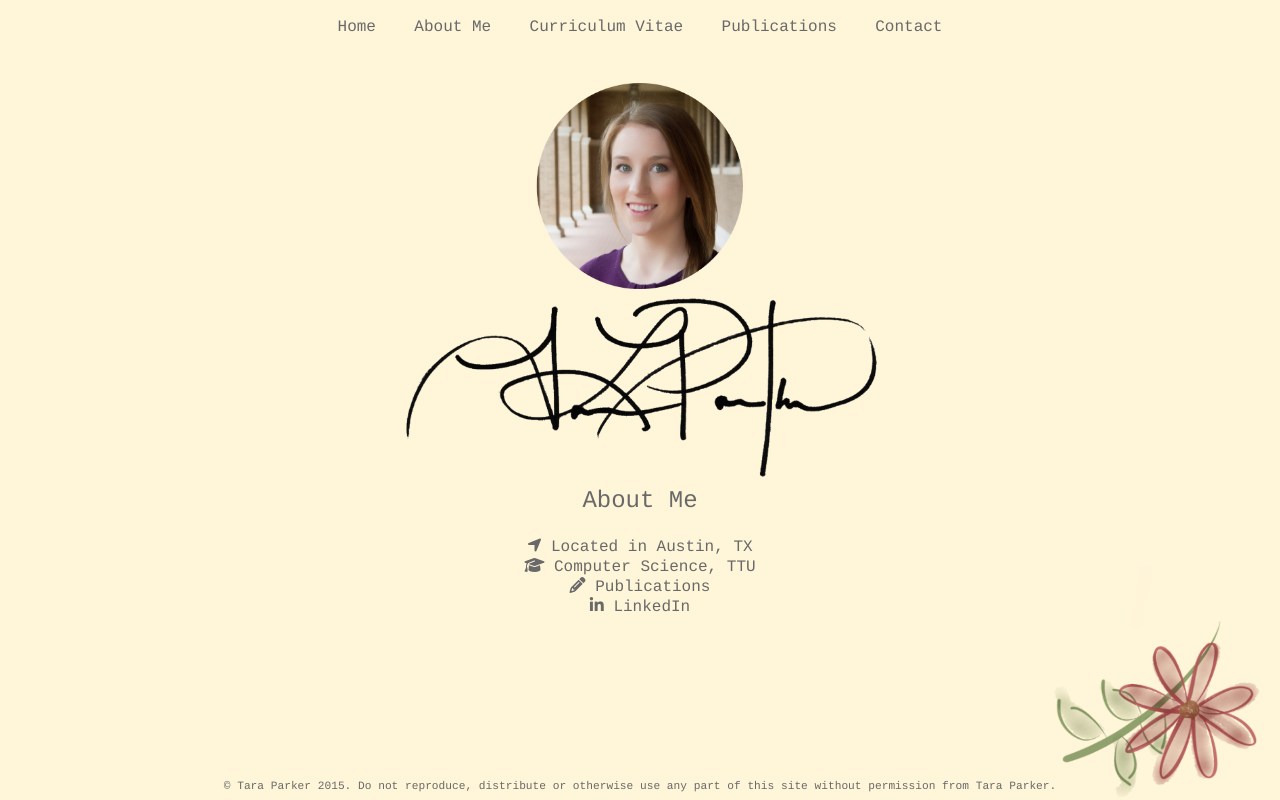
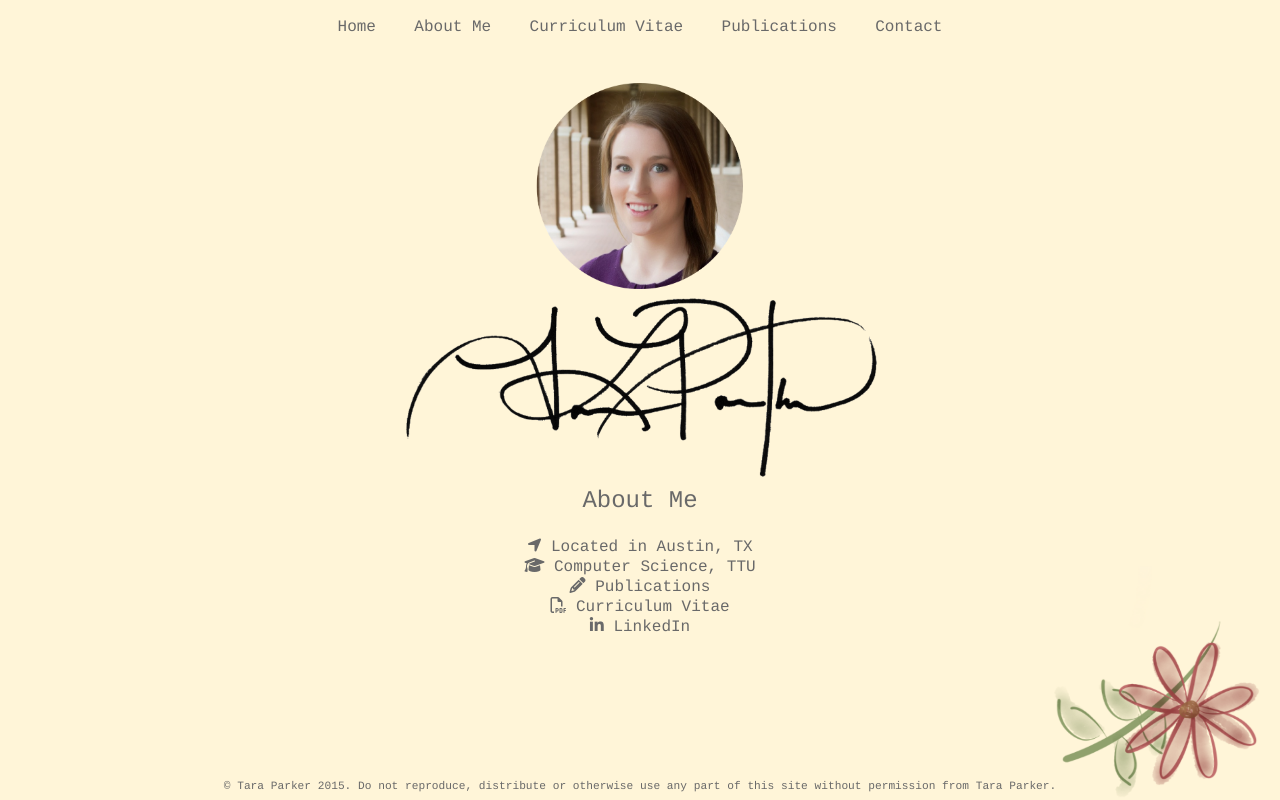
Before and after one commit to taralparker/taralparker.github.io, a plain HTML site: page about.html in a window 1280 px wide. Drawn offline with Linux system fonts and the light colour scheme.

Commit message:
Minor Addition
Added CV to about page

```diff
--- a/about.html
+++ b/about.html
@@ -57,6 +57,7 @@
                     Austin, TX </a><br>
                     <i class="fa fa-graduation-cap"></i><a href="https://www.depts.ttu.edu/coe/"> Computer Science, TTU </a><br>
                     <i class="fa fa-pencil"></i><a href="publications.html"> Publications </a><br>
+                    <i class="fa fa-file-pdf-o"></i><a href="/documents/Parker_CV.pdf"> Curriculum Vitae </a><br>
                     <i class="fa fa-linkedin"></i><a href="https://www.linkedin.com/in/tara-l-parker"> LinkedIn </a>
                 </h3>
             </div>
```
